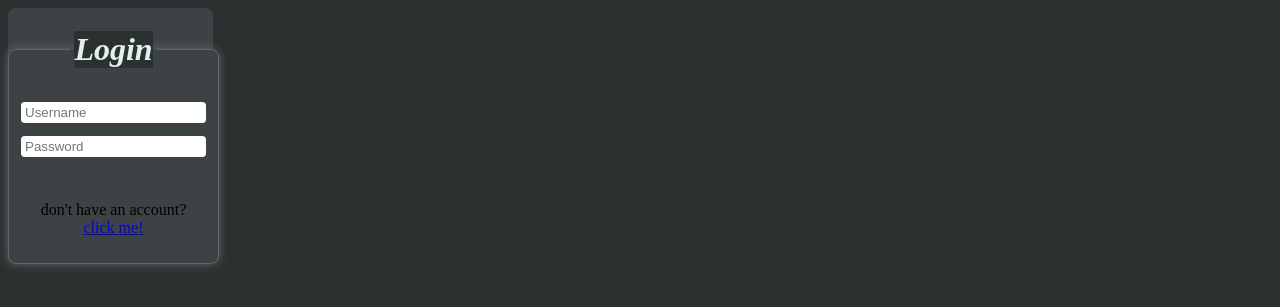
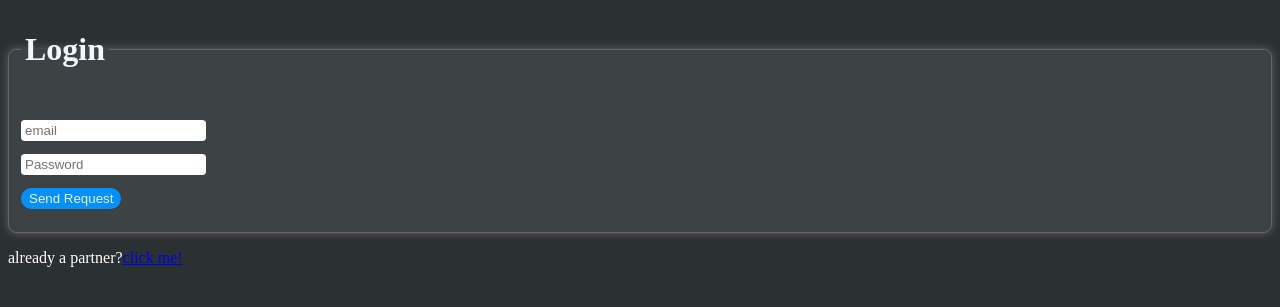
Before and after one commit to Rjuuko/PROGETTO-TERRANOVA, a PHP site: page /login.php in a window 1280 px wide. Shown: the top 307 px of the page. Run offline with PHP 8.4, Linux system fonts and the light colour scheme.

Commit message:
Update login.php
completa revisione codice e inserimento submit

```diff
--- a/login.php
+++ b/login.php
@@ -1,43 +1,27 @@
 <!DOCTYPE html>
 <html>
     <head>
-        <title>Login</title>
+        <title>FIVEHOUSE | Login</title>
         <link rel="stylesheet" href="https://fonts.googleapis.com/css?family=Open+Sans&display=swap">
-        <link rel="stylesheet" href="style/styles.css">
+        <style>
+        <?php include './style/styles.css'; ?>
+</style>
     </head>
     <body style=background-color:#2b3031>
-        <form method="post" action="/php/login.php" class="form">
-        <!DOCTYPE html>
-<html>
-    <head>
-        <style>
-            .form-class{
-                margin: 0px 400px 0px 400px;
-                text-align: center
-            }
-        </style>
-        <meta charset="utf-8"/>
-        <title>
-            FIVEHOUSE | Login
-        </title>
-        <link rel="stylesheet" href="https://fonts.googleapis.com/css?family=Open%20Sans"/>
-        <link rel="stylesheet" type="text/css" href="./style/styles.css"/>
-        <header style=color:white>
-        </header>
-    </head>
-    <body style=class:body>
-        <form style=color:#FFFFFF style=class:form>
-            <fieldset style=class:form>
-                <legend style=class:h1>
-                    <h1 class=text> Login </h1>
+        <form style=class:form>
+            <fieldset style=class:fieldset>
+                <legend style=class:legend>
+                    <h1 style=class:h1> Login </h1>
                 </legend>
-                <input type="text" id="username" placeholder="Username" name="username" maxlength="50" required style=class:placeholder>
+</br>
+                <input type="email" id="email" placeholder="email" name="mail" maxlength="50" required>
         <pre></pre>
-                <input type="password" id="password" placeholder="Password" name="password" required style=class:placeholder>
-        <pre>
-        </pre>
-                <p>don't have an account?</br><a href=registration.php>click me!</a></p>
-            </fieldset>
+                <input type="password" id="password" placeholder="Password" name="password" required>
+                <pre></pre>
+                <input type="submit" value="Send Request" />
+        <pre></pre>
+        </fieldset>
+            <p style=color:#ffffff>already a partner?<a href=registration.php>click me!</a></p>
         </form>
     </body>
 </html>
```
